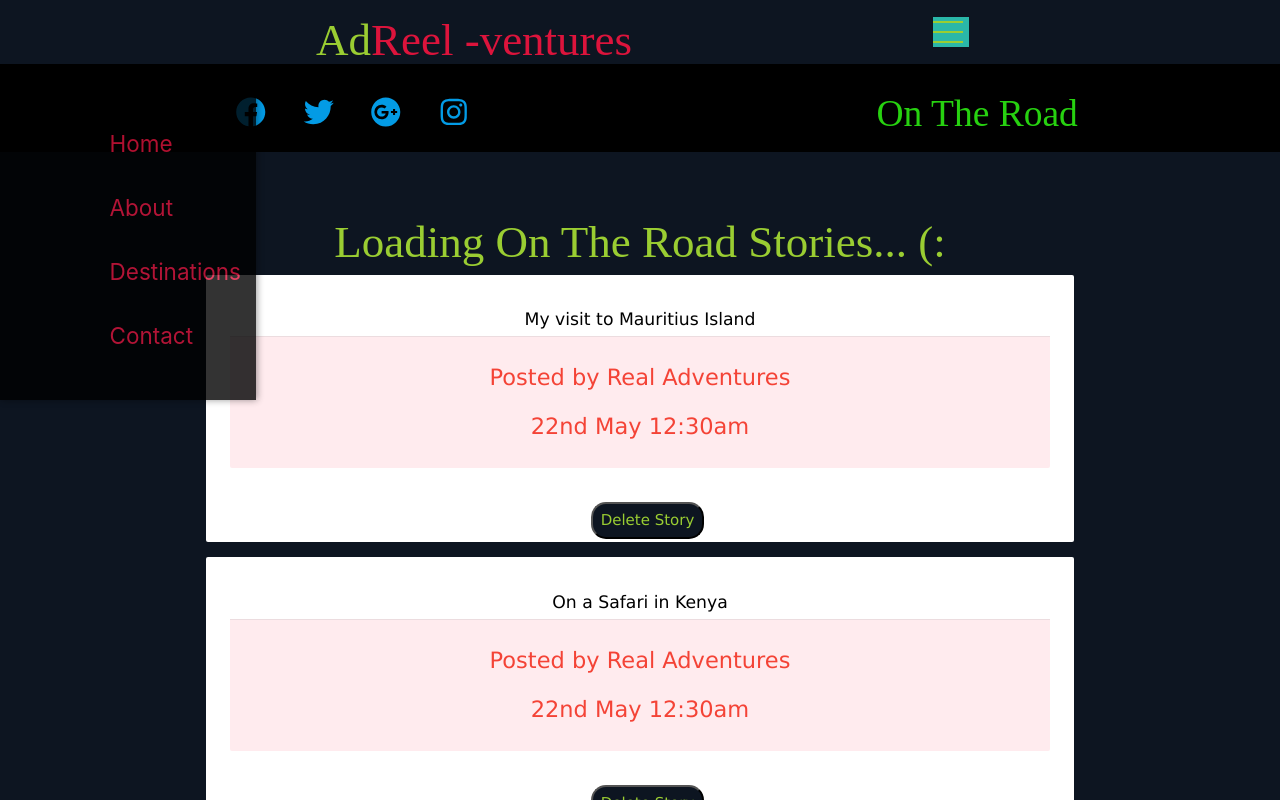
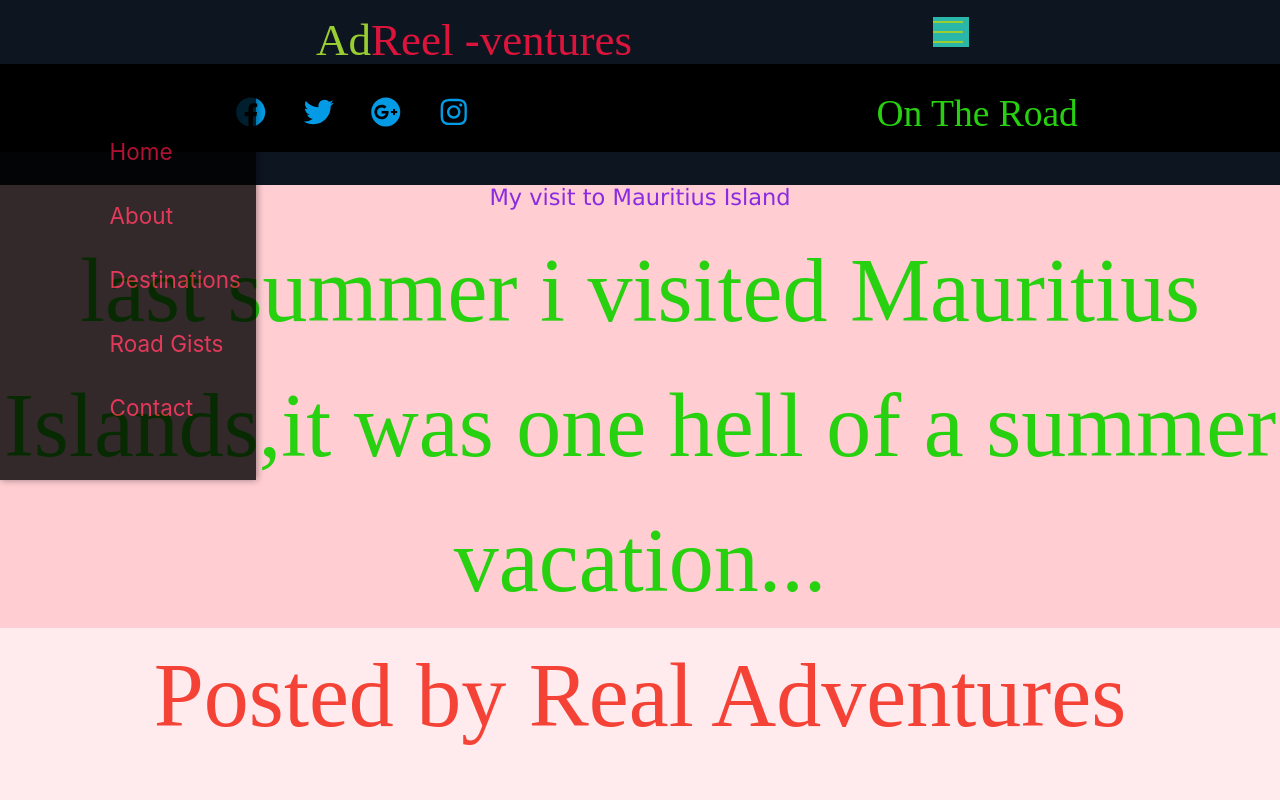
Before and after one commit to MeryAmun/RealAdventures, a React (Create React App) app: page /1/details in a window 1280 px wide. Both pictures are taken after a click on the button 951 px from the left and 32 px from the top of the page. Shown: the top 800 px of the page. Built offline with nearby package versions, Linux system fonts and the light colour scheme; a web font is replaced by a local one.

Commit message:
added new nav link,Road Gists

```diff
--- a/src/App.css
+++ b/src/App.css
@@ -90,7 +90,7 @@ body {
 }
 
 .nave {
-  height: 40%;
+  height: 50%;
   background: black;
   opacity: 0.8;
 box-shadow: 1px 0px 7px rgba(0, 0, 0, 0.5);
--- a/src/App.js
+++ b/src/App.js
@@ -8,6 +8,7 @@ import Destinations from './components/blog';
 import Contact from './components/contact'
 import Events from './components/Events'
 import Stories from './components/Stories';
+import Story from './components/Story';
 
 
 
@@ -24,10 +25,11 @@ class App extends Component {
        <Icons />
        <Switch>
       <Route  exact path='/' component={Home} />
-      <Route path='/about' component={About} />
+      <Route path='/about/' component={About} />
   <Route path='/blog' component={Destinations} />
   <Route path='/contact' component={Contact} />
-  <Route  path='/:stories/details' component={Stories} />
+  <Route  path='/stories' component={Stories} />
+  <Route  path='/:story_id/' component={Story} />
 
      </Switch>
 
--- a/src/components/Drawer.js
+++ b/src/components/Drawer.js
@@ -15,6 +15,7 @@ const Drawer = props => {
   <li><Link to ="/" className="nave_single_link">Home</Link></li>
   <li><Link to ="about" className="nave_single_link" >About</Link></li>
 <li><Link to ="/blog" className="nave_single_link" >Destinations</Link></li>
+<li><Link to ="/stories" className="nave_single_link">Road Gists</Link></li>
 <li><Link to ="/contact" className="nave_single_link">Contact</Link></li>
 </ul>
 </nav>
--- a/src/components/Stories.js
+++ b/src/components/Stories.js
@@ -25,7 +25,7 @@ const storyList = stories.length  ?   (stories.map(story => {
 
 <div className="card z-depth-0">
  <div className="card-content">
- <Link to={'/:details'}>
+ <Link to={'/:story_id'}>
 
 <h6 className="black-text lighten-3">
 {story.title}</h6>
--- a/src/components/Details.js
+++ b/src/components/Story.js
@@ -3,14 +3,14 @@ import {connect} from 'react-redux'
 
 
 
-class Details extends Component {
+class Story extends Component {
 
     render() {
         console.log(this.props)
-        const details = this.props.details ? (
-        <div className="details red text lighten-4">
-        <h4 className="center">{this.props.detail.title}</h4>
-    <p>{this.props.detail.body}</p>
+        const story = this.props.story ? (
+        <div className="Story red text lighten-4">
+        <h4 className="center">{this.props.story.title}</h4>
+    <p>{this.props.story.body}</p>
     <div className="card-action red lighten-5 red-text">
 <p>Posted by Real Adventures</p>
 <p > 22/05 12:30am</p>
@@ -21,16 +21,16 @@ class Details extends Component {
         )
         return (
             <div className="box">
-               <p>{detail}</p>
+               <p>{story}</p>
             </div>
         )
     }
 }
 
 const mapStateToProps = (state, ownProps) => {
-   let id = ownProps.match.params.stories.details
+   let id = ownProps.match.params.story_id
     return {
-   details: state.details.find(detail => detail.id === id)
+   story: state.stories.find(story => story.id === id)
     }
 }
-export default connect(mapStateToProps)(Details)
+export default connect(mapStateToProps)(Story)
--- a/src/components/about.js
+++ b/src/components/about.js
@@ -10,10 +10,7 @@ class About extends Component {
             <div className="about">
             <div className="abt" >
 
-<div><p className="section">Reel Ad -ventures, is where you need to come to pick that perfect vacation spot. You are Welcome to our vacation resource bank,and we trust to be of excellent service to you.We recommend that before you click the destination button,share with our wonderful family the experiences from your last vacation we love travel stories :).click the button below to get started.</p>
-
-                 <Link to={'/:stories/details'}>
-                 <button className="btn" >Get Started</button></Link>
+<div><p className="section">Reel Ad -ventures, is where you need to come to pick that perfect vacation spot. You are Welcome to our vacation resource bank,and we trust to be of excellent service to you.We recommend that before you click the destination button,share with our wonderful family the experiences from your last vacation we love travel stories :).Rush to Road Gists and reminise.</p>
 
            </div>
 
```
Also changed, not shown: src/setupTests.js (deleted, +0 -5 lines).
